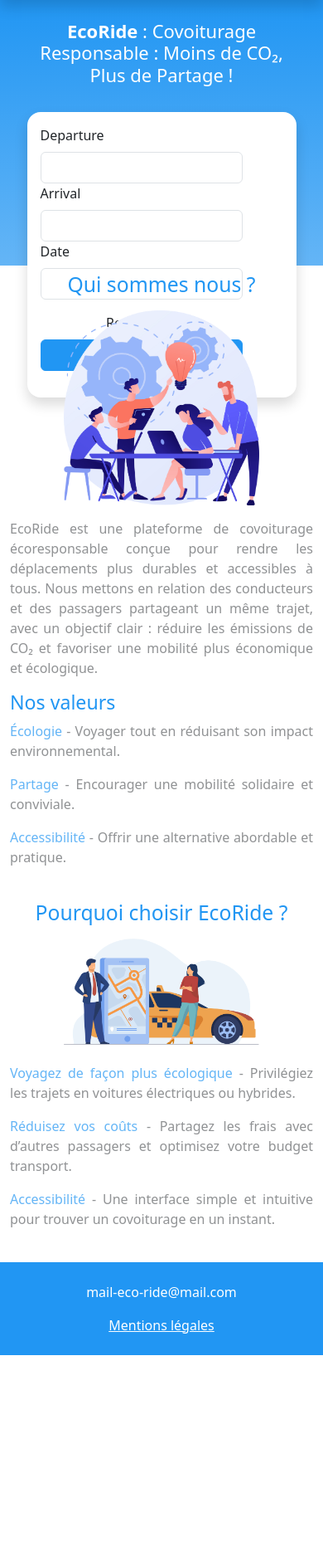
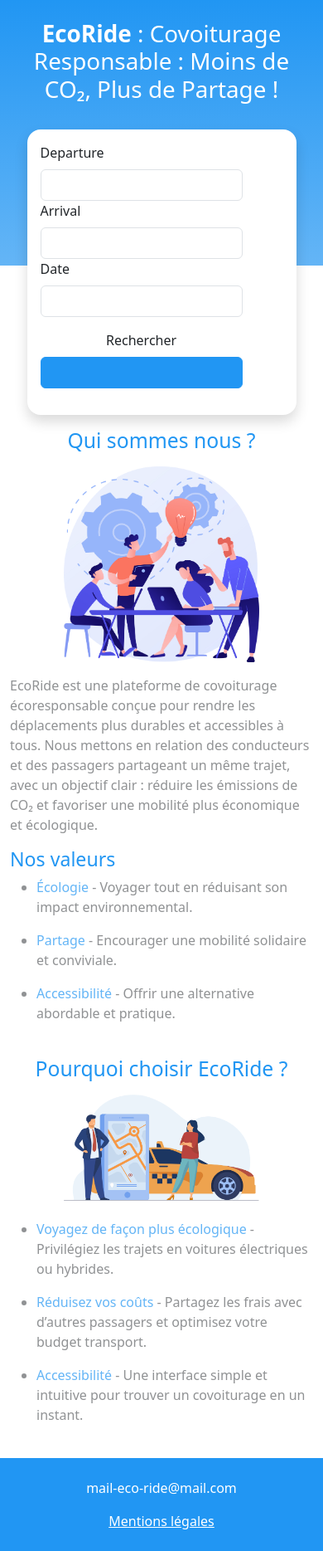
Before and after one commit to enzopcht/ecoride, a Symfony app: template app/templates/home/index.html.twig in a window 390 px wide. Shown: the part 67-1936 px from the top of the page at 83% size. Before the commit the page ends 1700 px from the top, so only its background shows below. Run offline with Twig, Linux system fonts and the light colour scheme; the template is opened without the code that fills it, so the values that code supplies are empty; form fields are guessed from the names that the template uses; some libraries are stand-ins or nearby versions.

Commit message:
fix(responsive-hero): Responsive issue below the hero

```diff
--- a/app/public/scss/components/_hero.scss
+++ b/app/public/scss/components/_hero.scss
@@ -1,7 +1,12 @@
 
 .gradient {
-    min-height: 320px;
+    height: 320px;
     background: linear-gradient($primary, $secondary);
+    position: absolute;
+    width: 100%;
+    z-index: 0;
+    top: 0;
+    left: 0;
 
     h1 {
         font-size: $headline;
@@ -11,3 +16,7 @@
         }
     }
 }
+.box-hero {
+    min-height: 320px;
+    position: relative;
+}
--- a/app/templates/home/index.html.twig
+++ b/app/templates/home/index.html.twig
@@ -12,7 +12,8 @@
 		</div>
 	{% endfor %}
 
-	<div id="hero" class="gradient pb-3 mb-2">
+	<div id="hero" class="position-relative mb-3">
+		<div class="gradient"></div>
 		<div class="box-hero">
 			<h1 class="text-white text-center col-10 mx-auto py-4">
 				<span class="fw-bold">EcoRide</span>
@@ -51,7 +52,7 @@
 
 	<main class="container-xl">
 
-		<article id="who-we-are" class=" mb-4">
+		<section id="who-we-are" class=" mb-4">
 			<h2 class="text-center text-primary mb-3">Qui sommes nous ?
 			</h2>
 			<div class="row align-items-center">
@@ -61,8 +62,7 @@
 				</div>
 
 				<div class="col-12 col-lg-8 order-lg-1 text-body-tertiary">
-					<p>EcoRide est une plateforme de covoiturage écoresponsable conçue pour rendre les déplacements plus durables et accessibles à tous.
-																														                    Nous mettons en relation des conducteurs et des passagers partageant un même trajet, avec un objectif clair : réduire les émissions de CO₂ et favoriser une mobilité plus économique et écologique.</p>
+					<p>EcoRide est une plateforme de covoiturage écoresponsable conçue pour rendre les déplacements plus durables et accessibles à tous. Nous mettons en relation des conducteurs et des passagers partageant un même trajet, avec un objectif clair : réduire les émissions de CO₂ et favoriser une mobilité plus économique et écologique.</p>
 					<h3 class="text-primary fs-3 mb-2">Nos valeurs</h3>
 					<ul>
 						<li class="mb-3">
@@ -78,9 +78,9 @@
 				</div>
 
 			</div>
-		</article>
+		</section>
 
-		<article class=" mb-4">
+		<section class=" mb-4">
 			<h2 class="text-center text-primary mb-3">Pourquoi choisir EcoRide ?</h2>
 			<div class="row align-items-center">
 
@@ -103,7 +103,7 @@
 				</div>
 
 			</div>
-		</article>
+		</section>
 
 	</main>
 	{% block javascripts %}
```
Also changed, not shown: app/public/css/app.css, app/public/scss/app.scss (line endings or trailing spaces), 1 other file.
